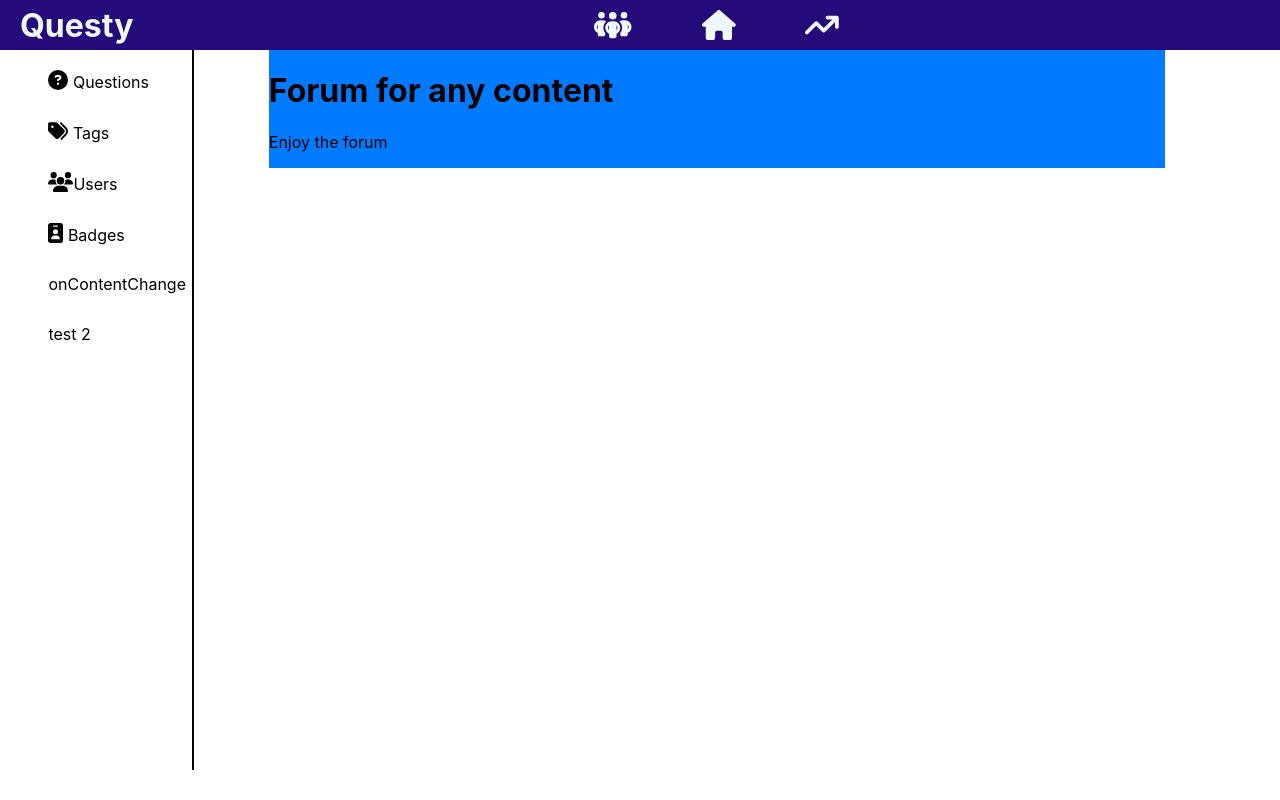
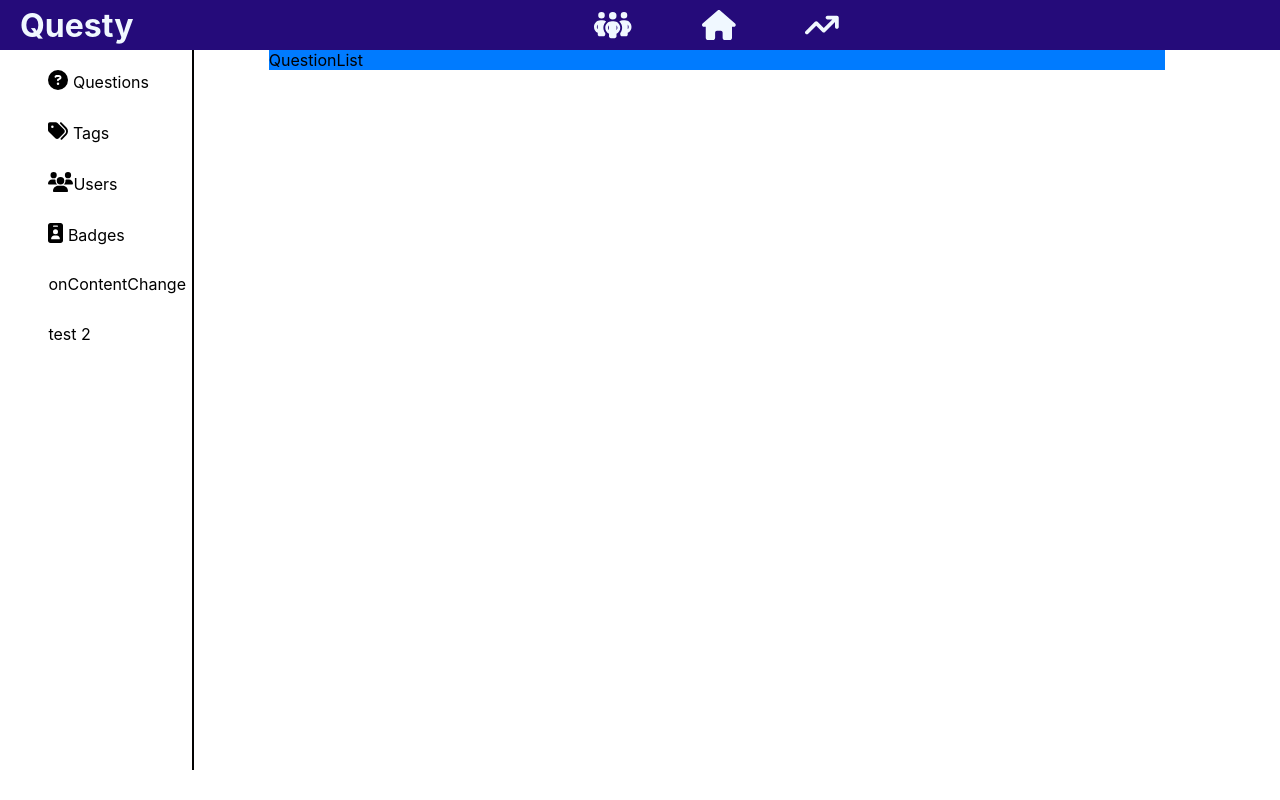
Before and after one commit to NixonOjiem/forum, a React (Create React App) app in the folder frontend/: page /forum in a window 1280 px wide. Built offline with nearby package versions, Linux system fonts and the light colour scheme.

Commit message:
side bar made into a fixed ellement

```diff
--- a/frontend/src/App.css
+++ b/frontend/src/App.css
@@ -123,6 +123,7 @@
     border-right: 2px solid #030202;
     height: 90vh;
     float: left;
+    position: fixed;
 }
 .container-side{
     /* text-align: center; */
--- a/frontend/src/components/Forums.js
+++ b/frontend/src/components/Forums.js
@@ -6,10 +6,7 @@ import EntireForum from './EntireForum'
 import RightComponent from './RightComponent'
 
 function Forums() {
-  const [content, setContent] = useState(<div>
-    <h1>Forum for any content</h1>
-    <p>Enjoy the forum</p>
-  </div>)
+  const [content, setContent] = useState(<QuestionList />)
 
   const handleContentChange = (newContent) => {
     setContent(newContent);
```
